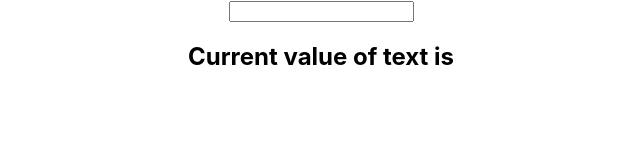
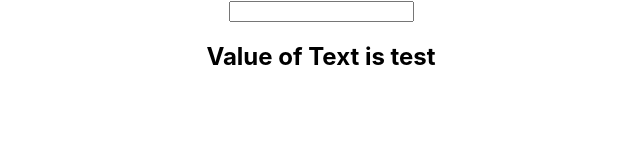
Before and after one commit to Reece-elder/BAE-14_MERN, a React (Create React App) app in the folder MERN-Stack/React/bae-react-demo/: page / in a window 1280 px wide. Shown: the top 160 px of the page, without its empty margins (319-959 px from the left). Built offline with nearby package versions, Linux system fonts and the light colour scheme; the HTML template or start-up script is replaced by a standard one.

Commit message:
Forms as state and prop

```diff
--- a/MERN-Stack/React/bae-react-demo/src/App.js
+++ b/MERN-Stack/React/bae-react-demo/src/App.js
@@ -7,6 +7,7 @@ import ItemManager from './components/003-Props/ItemManager';
 import Manager from './components/003-Props/Manager';
 import StateManagerTwo from './components/004-State/state-recap/StateManagerTwo';
 import StateManager from './components/004-State/StateManager';
+import ManagerForm from './components/005-Forms/FormsWithState/ManagerForm';
 import PrintText from './components/005-Forms/PrintText';
 import './css/App.css';
 
@@ -27,7 +28,8 @@ function App() {
       {/* <PetManager/> */}
       {/* <StateManager/> */}
       {/* <StateManagerTwo/> */}
-      <PrintText/>
+      {/* <PrintText/> */}
+      <ManagerForm/>
     </div>
   );
 }
--- /dev/null
+++ b/MERN-Stack/React/bae-react-demo/src/components/005-Forms/FormsWithState/DisplayForm.jsx
@@ -0,0 +1,7 @@
+const DisplayForm = ({text}) => {
+    return (
+        <h2> Value of Text is {text} </h2>
+     );
+}
+
+export default DisplayForm;
--- /dev/null
+++ b/MERN-Stack/React/bae-react-demo/src/components/005-Forms/FormsWithState/Form.jsx
@@ -0,0 +1,8 @@
+const Form = ({setText}) => {
+
+    return (
+        <input type="text" onChange={(event) => setText(event.target.value)}/>
+     );
+}
+
+export default Form;
--- /dev/null
+++ b/MERN-Stack/React/bae-react-demo/src/components/005-Forms/FormsWithState/ManagerForm.jsx
@@ -0,0 +1,20 @@
+// State will be stored here, and Form + DisplayForm will be rendered from here
+
+import {useState} from 'react';
+import DisplayForm from './DisplayForm';
+import Form from './Form';
+
+const ManagerForm = () => {
+
+    const [text, setText] = useState("test");
+
+    return (
+        <>
+            <Form setText={setText}/>
+            <DisplayForm text={text}/>
+        </>
+     );
+
+}
+
+export default ManagerForm;
```
Also changed, not shown: MERN-Stack/React/bae-react-demo/src/components/005-Forms/PrintText.jsx (+8 -0 lines).
